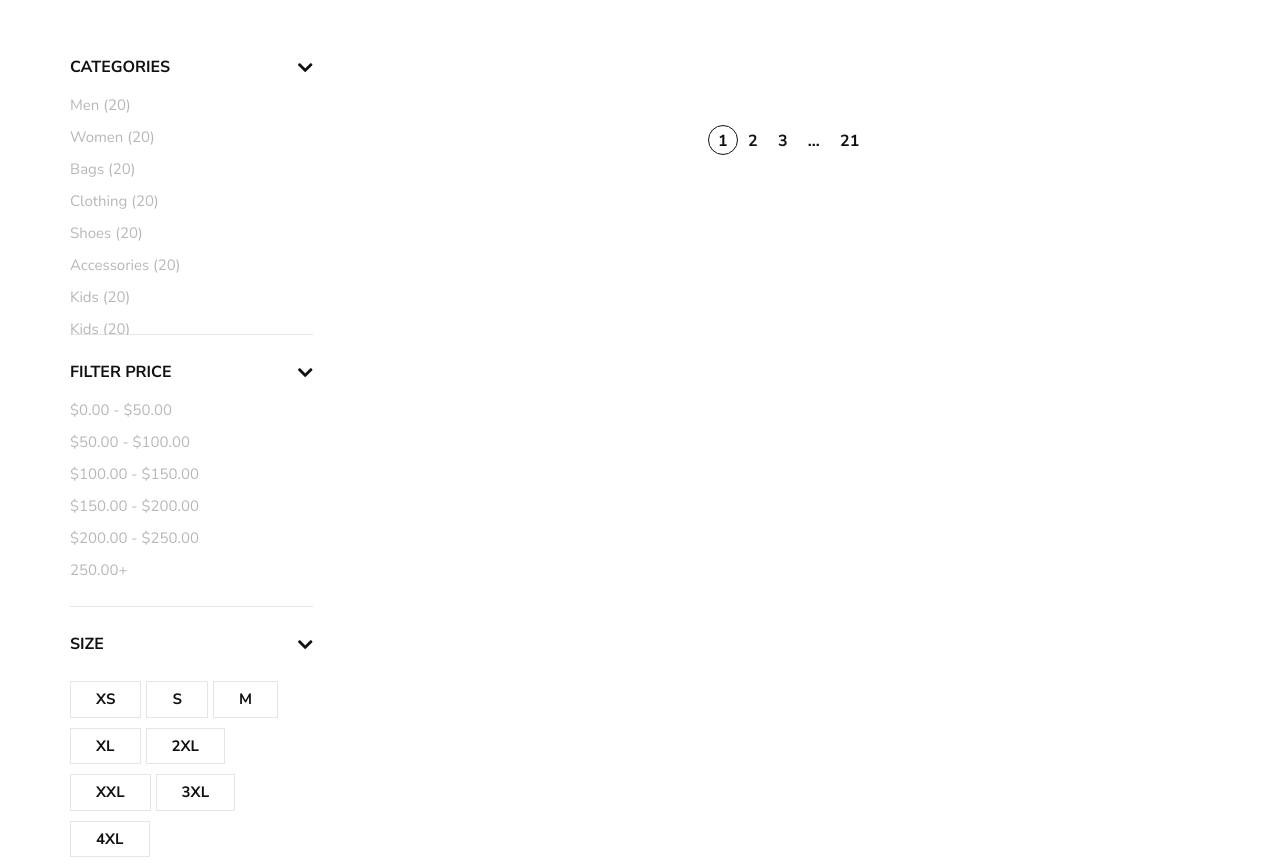
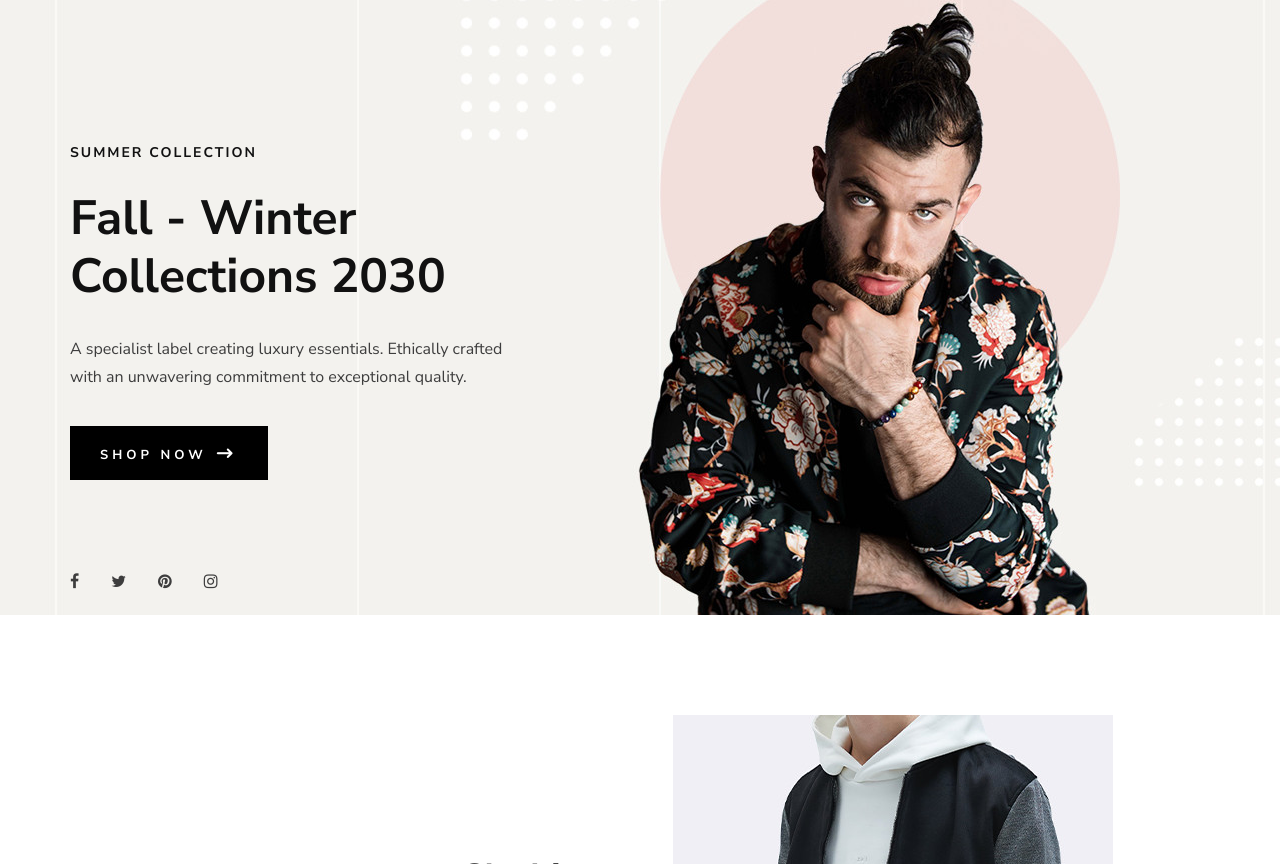
Before and after one commit to saifodin/E-commerce-angular, an Angular app: page / in a window 1280 px wide. Shown: the part 316-1180 px from the top of the page. Built offline with nearby package versions, Linux system fonts and the light colour scheme; no server answers.

Commit message:
filter products by categories

```diff
--- a/src/app/app.component.html
+++ b/src/app/app.component.html
@@ -5,7 +5,7 @@
 
 <!-- <app-home></app-home> -->
 
-<app-shop></app-shop>
+<!-- <app-shop></app-shop> -->
 
 <!-- <app-shopping-cart></app-shopping-cart> -->
 
--- a/src/app/header/header.component.html
+++ b/src/app/header/header.component.html
@@ -16,9 +16,11 @@
     </div>
   </div>
   <div class="offcanvas__nav__option">
-            <a href="#" class="search-switch"><img src="assets/img/icon/search.png" alt=""></a>
-            <a href="#"><img src="assets/img/icon/heart.png" alt=""></a>
-            <a href="#"><img src="assets/img/icon/cart.png" alt=""> <span>0</span></a>
+    <a href="#" class="search-switch"
+      ><img src="assets/img/icon/search.png" alt=""
+    /></a>
+    <a href="#"><img src="assets/img/icon/heart.png" alt="" /></a>
+    <a href="#"><img src="assets/img/icon/cart.png" alt="" /> <span>0</span></a>
     <div class="price">$0.00</div>
   </div>
   <div id="mobile-menu-wrap"></div>
@@ -27,7 +29,6 @@
   </div>
 </div>
 <!-- Offcanvas Menu End -->
-
 
 <header class="header">
   <div class="header__top">
@@ -70,8 +71,8 @@
       <div class="col-lg-6 col-md-6">
         <nav class="header__menu mobile-menu">
           <ul>
-            <li class="active"><a href="./index.html">Home</a></li>
-            <li><a href="./shop.html">Shop</a></li>
+            <li class="active"><a href="">Home</a></li>
+            <li><a href="/shop">Shop</a></li>
             <li>
               <a href="#">Pages</a>
               <ul class="dropdown">
--- /dev/null
+++ b/src/app/shop/shop-according/category.model.ts
@@ -0,0 +1,6 @@
+export interface Category {
+  _id: string;
+  name: string;
+  __v: number;
+  colors: string;
+}
--- a/src/app/shop/shop-according/shop-according.component.html
+++ b/src/app/shop/shop-according/shop-according.component.html
@@ -5,19 +5,17 @@
         <div class="card-heading">
           <a data-toggle="collapse" data-target="#collapseOne">Categories</a>
         </div>
-              <div id="collapseOne" class="collapse show" data-parent="#accordionExample">
+        <div
+          id="collapseOne"
+          class="collapse show"
+          data-parent="#accordionExample"
+        >
           <div class="card-body">
             <div class="shop__sidebar__categories">
               <ul class="nice-scroll">
-                              <li><a href="#">Men (20)</a></li>
-                              <li><a href="#">Women (20)</a></li>
-                              <li><a href="#">Bags (20)</a></li>
-                              <li><a href="#">Clothing (20)</a></li>
-                              <li><a href="#">Shoes (20)</a></li>
-                              <li><a href="#">Accessories (20)</a></li>
-                              <li><a href="#">Kids (20)</a></li>
-                              <li><a href="#">Kids (20)</a></li>
-                              <li><a href="#">Kids (20)</a></li>
+                <li *ngFor="let category of categories">
+                  <a href="/shop/{{category.name}}" [id]="category._id">{{ category.name }}</a>
+                </li>
               </ul>
             </div>
           </div>
@@ -25,9 +23,15 @@
       </div>
       <div class="card">
         <div class="card-heading">
-                  <a data-toggle="collapse" data-target="#collapseThree">Filter Price</a>
+          <a data-toggle="collapse" data-target="#collapseThree"
+            >Filter Price</a
+          >
         </div>
-              <div id="collapseThree" class="collapse show" data-parent="#accordionExample">
+        <div
+          id="collapseThree"
+          class="collapse show"
+          data-parent="#accordionExample"
+        >
           <div class="card-body">
             <div class="shop__sidebar__price">
               <ul>
@@ -46,32 +50,44 @@
         <div class="card-heading">
           <a data-toggle="collapse" data-target="#collapseFour">Size</a>
         </div>
-              <div id="collapseFour" class="collapse show" data-parent="#accordionExample">
+        <div
+          id="collapseFour"
+          class="collapse show"
+          data-parent="#accordionExample"
+        >
           <div class="card-body">
             <div class="shop__sidebar__size">
-                          <label for="xs">xs
-                              <input type="radio" id="xs">
+              <label for="xs"
+                >xs
+                <input type="radio" id="xs" />
               </label>
-                          <label for="sm">s
-                              <input type="radio" id="sm">
+              <label for="sm"
+                >s
+                <input type="radio" id="sm" />
               </label>
-                          <label for="md">m
-                              <input type="radio" id="md">
+              <label for="md"
+                >m
+                <input type="radio" id="md" />
               </label>
-                          <label for="xl">xl
-                              <input type="radio" id="xl">
+              <label for="xl"
+                >xl
+                <input type="radio" id="xl" />
               </label>
-                          <label for="2xl">2xl
-                              <input type="radio" id="2xl">
+              <label for="2xl"
+                >2xl
+                <input type="radio" id="2xl" />
               </label>
-                          <label for="xxl">xxl
-                              <input type="radio" id="xxl">
+              <label for="xxl"
+                >xxl
+                <input type="radio" id="xxl" />
               </label>
-                          <label for="3xl">3xl
-                              <input type="radio" id="3xl">
+              <label for="3xl"
+                >3xl
+                <input type="radio" id="3xl" />
               </label>
-                          <label for="4xl">4xl
-                              <input type="radio" id="4xl">
+              <label for="4xl"
+                >4xl
+                <input type="radio" id="4xl" />
               </label>
             </div>
           </div>
@@ -81,35 +97,39 @@
         <div class="card-heading">
           <a data-toggle="collapse" data-target="#collapseFive">Colors</a>
         </div>
-              <div id="collapseFive" class="collapse show" data-parent="#accordionExample">
+        <div
+          id="collapseFive"
+          class="collapse show"
+          data-parent="#accordionExample"
+        >
           <div class="card-body">
             <div class="shop__sidebar__color">
               <label class="c-1" for="sp-1">
-                              <input type="radio" id="sp-1">
+                <input type="radio" id="sp-1" />
               </label>
               <label class="c-2" for="sp-2">
-                              <input type="radio" id="sp-2">
+                <input type="radio" id="sp-2" />
               </label>
               <label class="c-3" for="sp-3">
-                              <input type="radio" id="sp-3">
+                <input type="radio" id="sp-3" />
               </label>
               <label class="c-4" for="sp-4">
-                              <input type="radio" id="sp-4">
+                <input type="radio" id="sp-4" />
               </label>
               <label class="c-5" for="sp-5">
-                              <input type="radio" id="sp-5">
+                <input type="radio" id="sp-5" />
               </label>
               <label class="c-6" for="sp-6">
-                              <input type="radio" id="sp-6">
+                <input type="radio" id="sp-6" />
               </label>
               <label class="c-7" for="sp-7">
-                              <input type="radio" id="sp-7">
+                <input type="radio" id="sp-7" />
               </label>
               <label class="c-8" for="sp-8">
-                              <input type="radio" id="sp-8">
+                <input type="radio" id="sp-8" />
               </label>
               <label class="c-9" for="sp-9">
-                              <input type="radio" id="sp-9">
+                <input type="radio" id="sp-9" />
               </label>
             </div>
           </div>
--- a/src/app/shop/shop-according/shop-according.component.ts
+++ b/src/app/shop/shop-according/shop-according.component.ts
@@ -1,15 +1,27 @@
+import { HttpClient } from '@angular/common/http';
 import { Component, OnInit } from '@angular/core';
+import { Category } from './category.model';
 
 @Component({
   selector: 'app-shop-according',
   templateUrl: './shop-according.component.html',
-  styleUrls: ['./shop-according.component.scss']
+  styleUrls: ['./shop-according.component.scss'],
 })
 export class ShopAccordingComponent implements OnInit {
+  constructor(private http: HttpClient) {}
 
-  constructor() { }
+  categories: Category[] = [];
 
   ngOnInit(): void {
+    this.fetchProducts();
   }
 
+  private fetchProducts() {
+    this.http
+      .get<Category[]>('https://eshop-iti.herokuapp.com/api/v1/categories')
+      .subscribe((categories) => {
+        this.categories = categories;
+        console.log(this.categories);
+      });
+  }
 }
--- a/src/app/shop/shop.component.ts
+++ b/src/app/shop/shop.component.ts
@@ -1,28 +1,44 @@
 import { Component, OnInit } from '@angular/core';
 import { HttpClient } from '@angular/common/http';
 import { ProductDB } from '../product.model';
-
+import { ActivatedRoute } from '@angular/router';
 
 @Component({
   selector: 'app-shop',
   templateUrl: './shop.component.html',
-  styleUrls: []
+  styleUrls: [],
 })
 export class ShopComponent implements OnInit {
+  loadedProducts: ProductDB[] = [];
+  category: string;
 
-  loadedProducts: ProductDB[] = [];
-
-  constructor(private http: HttpClient) { }
+  constructor(private http: HttpClient, private route: ActivatedRoute) {}
 
   ngOnInit(): void {
-    this.fetchProducts();
+    this.category = this.route.snapshot.params['category'];
+    if (this.category) {
+      this.fetchProducts(this.category);
+    }
+    this.fetchProducts('');
   }
 
-  private fetchProducts() {
-    this.http
-      .get<ProductDB[]>('https://eshop-iti.herokuapp.com/api/v1/products')
-      .subscribe((products) => {
-        this.loadedProducts = products;
-      });
+  private fetchProducts(category: string) {
+    if (category) {
+      this.http
+        .get<ProductDB[]>(
+          `https://eshop-iti.herokuapp.com/api/v1/products/category/${category}`
+        )
+        .subscribe((products) => {
+          this.loadedProducts = products;
+          console.log('caterogy');
+        });
+    } else {
+      this.http
+        .get<ProductDB[]>('https://eshop-iti.herokuapp.com/api/v1/products')
+        .subscribe((products) => {
+          this.loadedProducts = products;
+          console.log('not caterogy');
+        });
+    }
   }
 }
```
Also changed, not shown: src/app/app-routing.module.ts (+9 -4 lines), src/app/product.model.ts (+0 -12 lines). Lines whose indentation alone changed are shown as unchanged.
